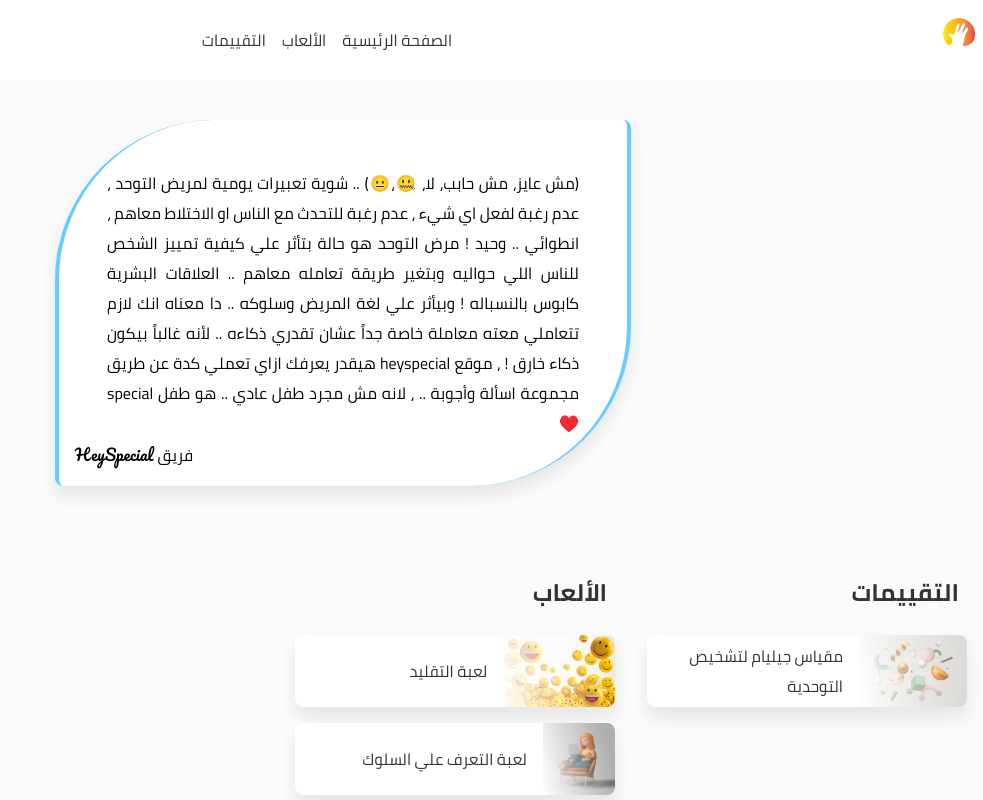
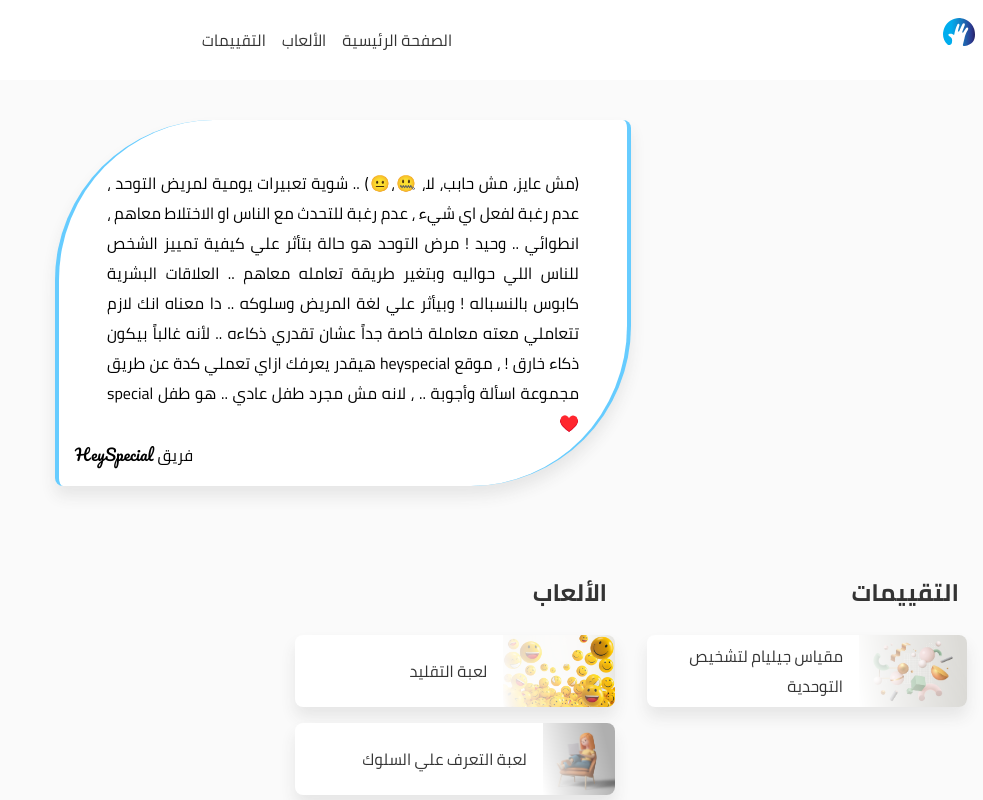
Before and after one commit to AbrahemAlhofe/HeySpecial, a Nuxt app: page / in a window 1280 px wide. Shown: the top 800 px of the page, without its empty margins (297-1280 px from the left). Built offline with nearby package versions, Linux system fonts and the light colour scheme; what @splidejs/vue-splide would draw is missing.

Commit message:
refactor( brand ): change Logo Brandmark

```diff
--- a/components/HeySpecialLogo.vue
+++ b/components/HeySpecialLogo.vue
@@ -1,6 +1,6 @@
 <template lang='pug'>
 NuxtLink.hey-special-logo( to='/' title='HeySpecial' )
-    img.hey-special-logo__brandmark( src='~/assets/brand/logo.svg' alt='شعار الموقع و هو عبارة عن يد بيضاء خلفها دائرة متدرجة من الأصفر إلي الأحمر' )
+    img.hey-special-logo__brandmark( src='~/assets/brand/logo.brandmark.svg' alt='شعار الموقع و هو عبارة عن يد بيضاء خلفها دائرة متدرجة من الأصفر إلي الأحمر' )
     div( v-if='isFull' ).hey-special-logo__type HeySpecial
 </template>
 <script>
```
Also changed, not shown: assets/brand/logo.brandmark.svg (added), assets/brand/logo.svg (deleted).
